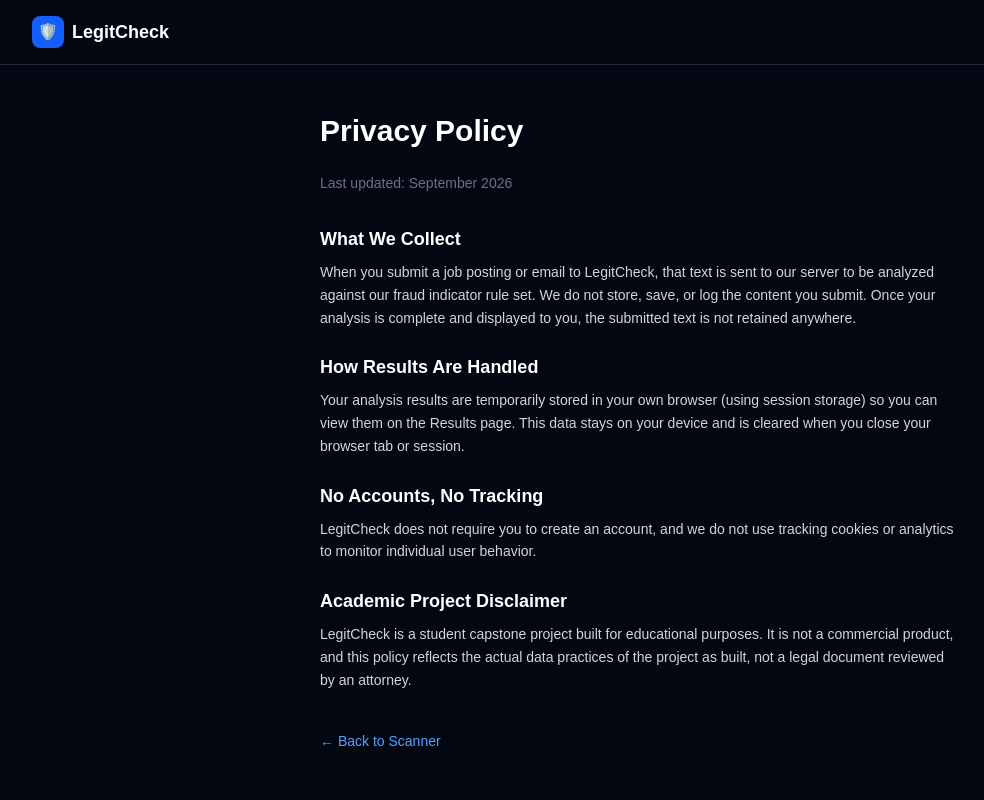
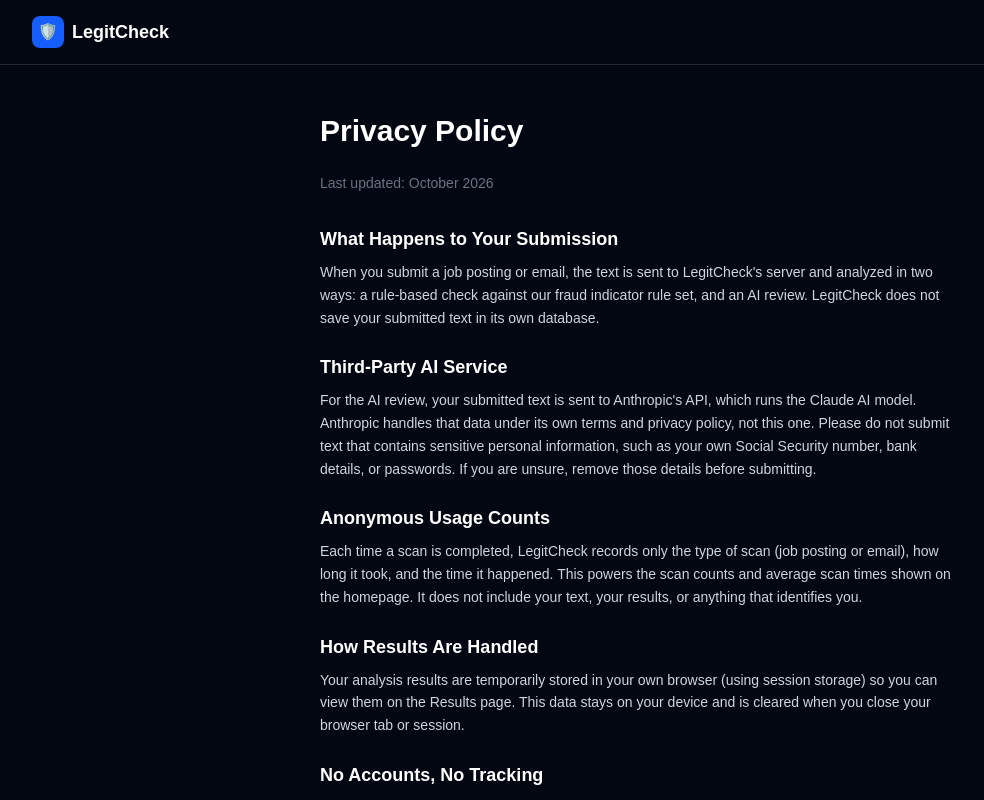
Before and after one commit to Bigminipekka/Capstone-project-LegitCheck-, a Next.js app: page /privacy in a window 1280 px wide. Shown: the top 800 px of the page, without its empty margins (0-984 px from the left). Built offline with nearby package versions, Linux system fonts and the light colour scheme.

Commit message:
Update Privacy Policy, Terms, and homepage notice for AI review and usage counts

```diff
--- a/app/page.tsx
+++ b/app/page.tsx
@@ -191,8 +191,12 @@
         {errorMsg && <p className="text-red-400 text-sm mt-2">{errorMsg}</p>}
 
         <div className="flex justify-between items-center mt-4">
-          <span className="text-xs text-gray-500 flex items-center gap-1">
-            🛡️ We do not save your personal job search data.
+                    <span className="text-xs text-gray-500 flex items-center gap-1">
+            🛡️ Your text is not saved. The AI review is processed by a third
+            party.{" "}
+            <Link href="/privacy" className="text-blue-400 hover:underline">
+              Details
+            </Link>
           </span>
 
           <button
--- a/app/privacy/page.tsx
+++ b/app/privacy/page.tsx
@@ -14,19 +14,47 @@
 
       <div className="max-w-2xl w-full mx-auto mt-12 mb-16 px-4">
         <h1 className="text-3xl font-bold mb-6">Privacy Policy</h1>
-        <p className="text-gray-500 text-sm mb-8">Last updated: September 2026</p>
+        <p className="text-gray-500 text-sm mb-8">Last updated: October 2026</p>
 
         <div className="space-y-6 text-gray-300 text-sm leading-relaxed">
           <section>
             <h2 className="text-lg font-semibold text-white mb-2">
-              What We Collect
+              What Happens to Your Submission
             </h2>
             <p>
-              When you submit a job posting or email to LegitCheck, that text
-              is sent to our server to be analyzed against our fraud
-              indicator rule set. We do not store, save, or log the content
-              you submit. Once your analysis is complete and displayed to
-              you, the submitted text is not retained anywhere.
+              When you submit a job posting or email, the text is sent to
+              LegitCheck&apos;s server and analyzed in two ways: a
+              rule-based check against our fraud indicator rule set, and an
+              AI review. LegitCheck does not save your submitted text in its
+              own database.
+            </p>
+          </section>
+
+          <section>
+            <h2 className="text-lg font-semibold text-white mb-2">
+              Third-Party AI Service
+            </h2>
+            <p>
+              For the AI review, your submitted text is sent to
+              Anthropic&apos;s API, which runs the Claude AI model. Anthropic
+              handles that data under its own terms and privacy policy, not
+              this one. Please do not submit text that contains sensitive
+              personal information, such as your own Social Security number,
+              bank details, or passwords. If you are unsure, remove those
+              details before submitting.
+            </p>
+          </section>
+
+          <section>
+            <h2 className="text-lg font-semibold text-white mb-2">
+              Anonymous Usage Counts
+            </h2>
+            <p>
+              Each time a scan is completed, LegitCheck records only the type
+              of scan (job posting or email), how long it took, and the time
+              it happened. This powers the scan counts and average scan times
+              shown on the homepage. It does not include your text, your
+              results, or anything that identifies you.
             </p>
           </section>
 
@@ -47,9 +75,10 @@
               No Accounts, No Tracking
             </h2>
             <p>
-              LegitCheck does not require you to create an account, and we
-              do not use tracking cookies or analytics to monitor individual
-              user behavior.
+              LegitCheck does not require you to create an account, and we do
+              not use tracking cookies or analytics to monitor individual
+              user behavior. Like most websites, the hosting provider may
+              keep routine technical logs of requests to the site.
             </p>
           </section>
 
@@ -60,8 +89,8 @@
             <p>
               LegitCheck is a student capstone project built for educational
               purposes. It is not a commercial product, and this policy
-              reflects the actual data practices of the project as built,
-              not a legal document reviewed by an attorney.
+              reflects the actual data practices of the project as built, not
+              a legal document reviewed by an attorney.
             </p>
           </section>
         </div>
--- a/app/terms/page.tsx
+++ b/app/terms/page.tsx
@@ -14,7 +14,7 @@
 
       <div className="max-w-2xl w-full mx-auto mt-12 mb-16 px-4">
         <h1 className="text-3xl font-bold mb-6">Terms of Service</h1>
-        <p className="text-gray-500 text-sm mb-8">Last updated: September 2026</p>
+        <p className="text-gray-500 text-sm mb-8">Last updated: October 2026</p>
 
         <div className="space-y-6 text-gray-300 text-sm leading-relaxed">
           <section>
@@ -22,10 +22,12 @@
               What LegitCheck Does
             </h2>
             <p>
-              LegitCheck analyzes text you submit against a rule-based set of
-              fraud indicators sourced from public consumer protection
-              guidance (FTC, BBB, FBI IC3). It returns a risk assessment
-              based on how many known red flags were detected.
+              LegitCheck analyzes text you submit in two independent ways: a
+              rule-based check against fraud indicators sourced from public
+              consumer protection guidance (FTC, BBB, FBI IC3), and an AI
+              review that looks for manipulation tactics and other warning
+              signs. The overall risk level shown is the higher of the two
+              ratings.
             </p>
           </section>
 
@@ -34,11 +36,26 @@
               No Guarantee of Accuracy
             </h2>
             <p>
-              LegitCheck is a rule-based detection tool, not a guarantee.
-              It may fail to detect scams that don't match its rule set, and
-              it may occasionally flag legitimate content. Results should be
-              used as one signal among several, not as a sole basis for
-              deciding whether to trust a job posting or email.
+              Neither layer is a guarantee. The rule-based check may miss
+              scams that do not match its rules, and may occasionally flag
+              legitimate content. The AI review can also be wrong, and its
+              wording and rating can vary from one scan to the next. Results
+              should be used as one signal among several, not as the sole
+              basis for deciding whether to trust a job posting or email.
+            </p>
+          </section>
+
+          <section>
+            <h2 className="text-lg font-semibold text-white mb-2">
+              Your Submissions
+            </h2>
+            <p>
+              Text you submit is processed as described in the{" "}
+              <Link href="/privacy" className="text-blue-400 hover:underline">
+                Privacy Policy
+              </Link>
+              , including being sent to a third-party AI service for the AI
+              review. Please do not submit sensitive personal information.
             </p>
           </section>
 
```
